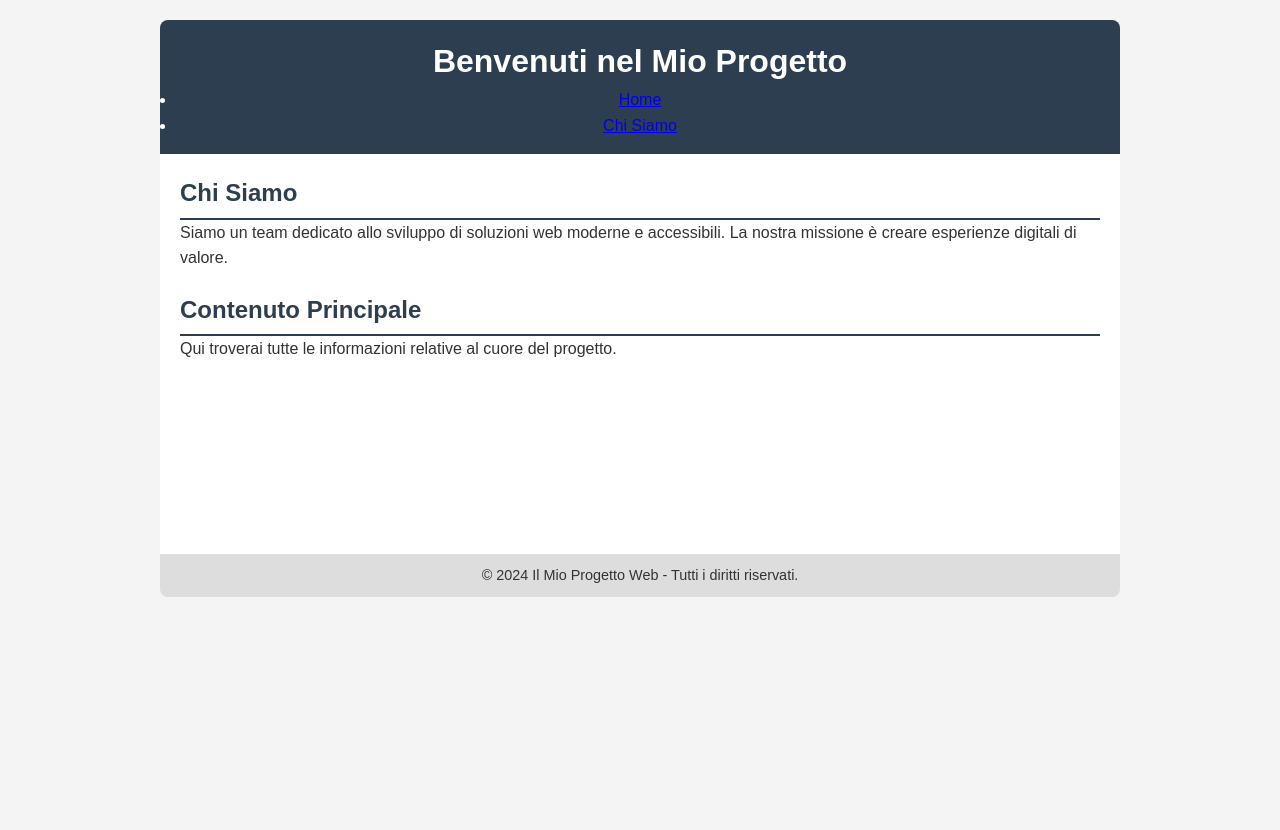
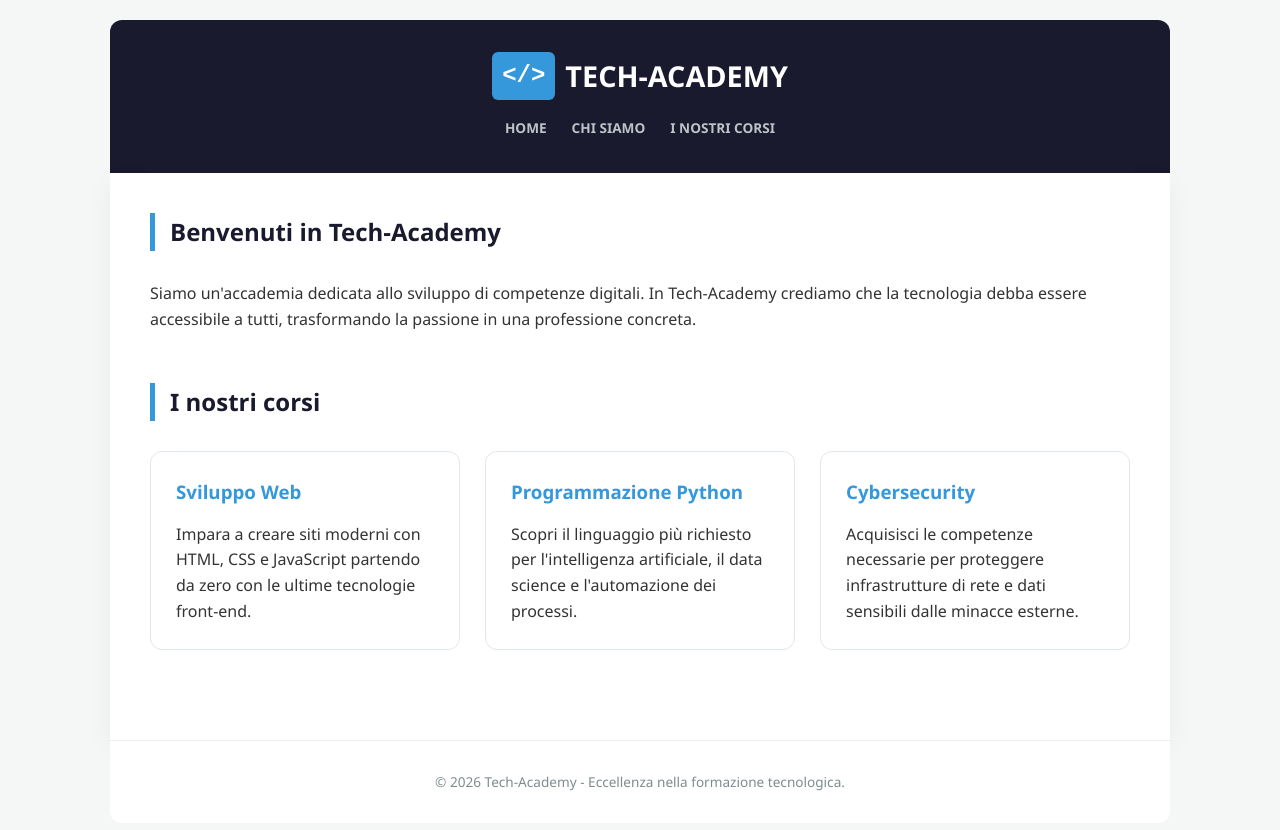
Before and after one commit to MKAndrea/tech-academy, a plain HTML site: page index.html in a window 1280 px wide. Before the commit the page ends 800 px from the top, so only its background shows below. Drawn offline with Linux system fonts and the light colour scheme.

Commit message:
Aggiunta sezione 'I nostri corsi' e aggiornamento branding Tech-Academy

```diff
--- a/index.html
+++ b/index.html
@@ -3,35 +3,55 @@
 <head>
     <meta charset="UTF-8">
     <meta name="viewport" content="width=device-width, initial-scale=1.0">
-    <title>Il Mio Progetto Web</title>
+    <title>Tech-Academy | Formazione Informatica</title>
     <link rel="stylesheet" href="style.css">
 </head>
 <body>
 
     <header>
-        <h1>Benvenuti nel Mio Progetto</h1>
+        <div class="logo">
+            <span class="logo-icon">&lt;/&gt;</span>
+            <span class="logo-text">Tech-Academy</span>
+        </div>
+
         <nav>
             <ul>
                 <li><a href="#">Home</a></li>
                 <li><a href="#chi-siamo">Chi Siamo</a></li>
+                <li><a href="#corsi">I nostri corsi</a></li>
             </ul>
         </nav>
     </header>
 
     <main>
         <section id="chi-siamo">
-            <h2>Chi Siamo</h2>
-            <p>Siamo un team dedicato allo sviluppo di soluzioni web moderne e accessibili. La nostra missione è creare esperienze digitali di valore.</p>
+            <h2>Benvenuti in Tech-Academy</h2>
+            <p>Siamo un'accademia dedicata allo sviluppo di competenze digitali. In Tech-Academy crediamo che la tecnologia debba essere accessibile a tutti, trasformando la passione in una professione concreta.</p>
         </section>
 
-        <section>
-            <h2>Contenuto Principale</h2>
-            <p>Qui troverai tutte le informazioni relative al cuore del progetto.</p>
+        <section id="corsi">
+            <h2>I nostri corsi</h2>
+            <div class="corsi-container">
+                <article class="corso-card">
+                    <h3>Sviluppo Web</h3>
+                    <p>Impara a creare siti moderni con HTML, CSS e JavaScript partendo da zero con le ultime tecnologie front-end.</p>
+                </article>
+
+                <article class="corso-card">
+                    <h3>Programmazione Python</h3>
+                    <p>Scopri il linguaggio più richiesto per l'intelligenza artificiale, il data science e l'automazione dei processi.</p>
+                </article>
+
+                <article class="corso-card">
+                    <h3>Cybersecurity</h3>
+                    <p>Acquisisci le competenze necessarie per proteggere infrastrutture di rete e dati sensibili dalle minacce esterne.</p>
+                </article>
+            </div>
         </section>
     </main>
 
     <footer>
-        <p>&copy; 2024 Il Mio Progetto Web - Tutti i diritti riservati.</p>
+        <p>&copy; 2026 Tech-Academy - Eccellenza nella formazione tecnologica.</p>
     </footer>
 
 </body>
--- a/style.css
+++ b/style.css
@@ -1,4 +1,4 @@
-/* Reset di base */
+/* Reset e stili base */
 * {
     margin: 0;
     padding: 0;
@@ -6,43 +6,116 @@
 }
 
 body {
-    font-family: Arial, sans-serif;
+    font-family: 'Segoe UI', Roboto, sans-serif;
     line-height: 1.6;
     color: #333;
-    max-width: 1000px;
+    max-width: 1100px;
     margin: 0 auto;
     padding: 20px;
-    background-color: #f4f4f4;
+    background-color: #f4f7f6;
 }
 
 header {
-    background: #2c3e50;
+    background: #1a1a2e;
     color: #fff;
-    padding: 1rem;
+    padding: 2rem 1rem;
     text-align: center;
-    border-radius: 8px 8px 0 0;
+    border-radius: 12px 12px 0 0;
+}
+
+/* Stile Logo Tech-Academy */
+.logo {
+    display: flex;
+    align-items: center;
+    justify-content: center;
+    gap: 10px;
+    margin-bottom: 15px;
+}
+
+.logo-icon {
+    background: #3498db;
+    color: white;
+    padding: 5px 10px;
+    border-radius: 6px;
+    font-family: monospace;
+    font-weight: bold;
+    font-size: 1.5rem;
+}
+
+.logo-text {
+    font-size: 1.8rem;
+    font-weight: 800;
+    text-transform: uppercase;
+}
+
+nav ul {
+    list-style: none;
+    display: flex;
+    justify-content: center;
+    gap: 25px;
+}
+
+nav a {
+    color: #bdc3c7;
+    text-decoration: none;
+    text-transform: uppercase;
+    font-size: 0.85rem;
+    font-weight: bold;
+}
+
+nav a:hover {
+    color: #3498db;
 }
 
 main {
     background: #fff;
-    padding: 20px;
-    min-height: 400px;
+    padding: 40px;
+    box-shadow: 0 10px 25px rgba(0,0,0,0.05);
 }
 
 section {
-    margin-bottom: 20px;
+    margin-bottom: 50px;
 }
 
 h2 {
-    color: #2c3e50;
-    border-bottom: 2px solid #2c3e50;
-    padding-bottom: 5px;
+    color: #1a1a2e;
+    border-left: 5px solid #3498db;
+    padding-left: 15px;
+    margin-bottom: 30px;
+}
+
+/* Layout Griglia Corsi richiesto */
+.corsi-container {
+    display: grid;
+    grid-template-columns: repeat(auto-fit, minmax(280px, 1fr));
+    gap: 25px;
+}
+
+.corso-card {
+    background: #ffffff;
+    padding: 25px;
+    border: 1px solid #e1e8ed;
+    border-radius: 12px;
+    transition: all 0.3s ease;
+}
+
+.corso-card:hover {
+    transform: translateY(-5px);
+    box-shadow: 0 10px 20px rgba(0,0,0,0.1);
+    border-color: #3498db;
+}
+
+.corso-card h3 {
+    color: #3498db;
+    margin-bottom: 15px;
 }
 
 footer {
     text-align: center;
-    padding: 10px;
-    font-size: 0.9rem;
-    background: #ddd;
-    border-radius: 0 0 8px 8px;
+    padding: 30px;
+    font-size: 0.85rem;
+    color: #7f8c8d;
+    background: #fff;
+    border-radius: 0 0 12px 12px;
+    border-top: 1px solid #eee;
 }
```
